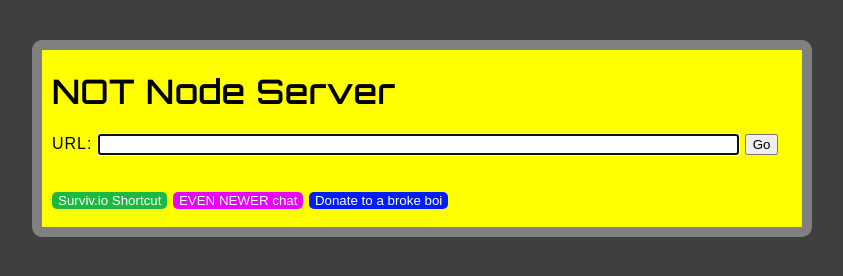
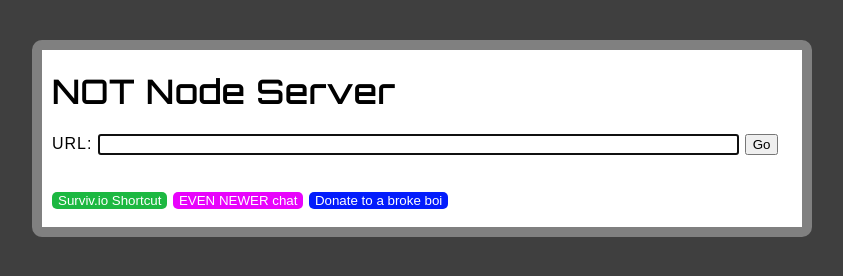
Before and after one commit to icewtr/OGNodeJS-unofficialV2, a website: page public/index.html in a window 1280 px wide. Shown: the whole page, without its empty margins (218-1061 px from the left). Drawn offline with Linux system fonts and the light colour scheme; a web font is replaced by a local one.

Commit message:
Update index.html

```diff
--- a/public/index.html
+++ b/public/index.html
@@ -36,7 +36,7 @@
 
         .main {
             background-repeat: repeat-x;
-            background: #ffff00
+            background: #ffffff
         }
 	   .footer { min-height: 60px; background-repeat: repeat-x; background-position: bottom left;        background: linear-gradient(124deg, #ff2400, #e81d1d, #e8b71d, #e3e81d, #1de840, #1ddde8, #2b1de8, #dd00f3, #dd00f3);
 
```
